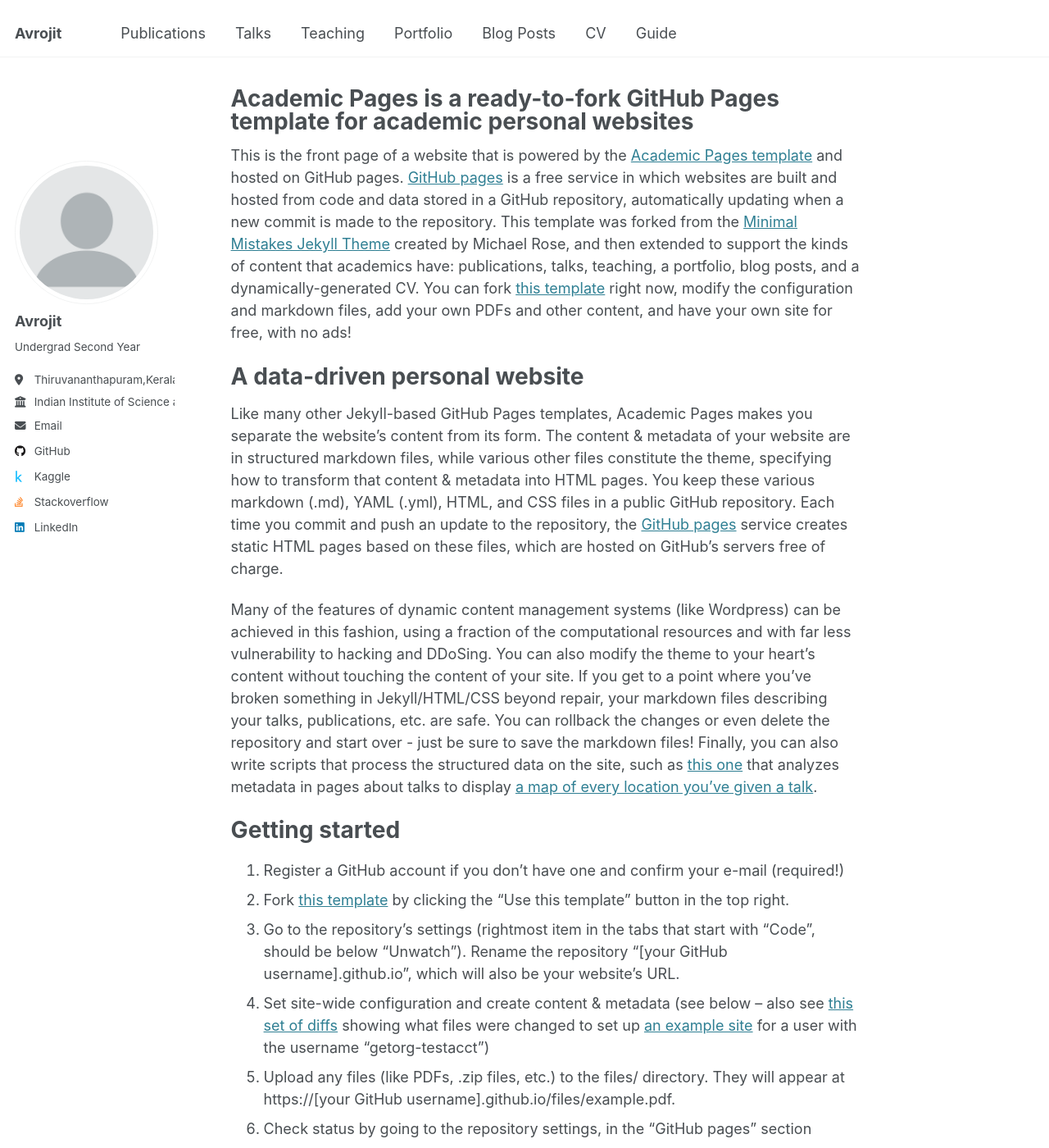
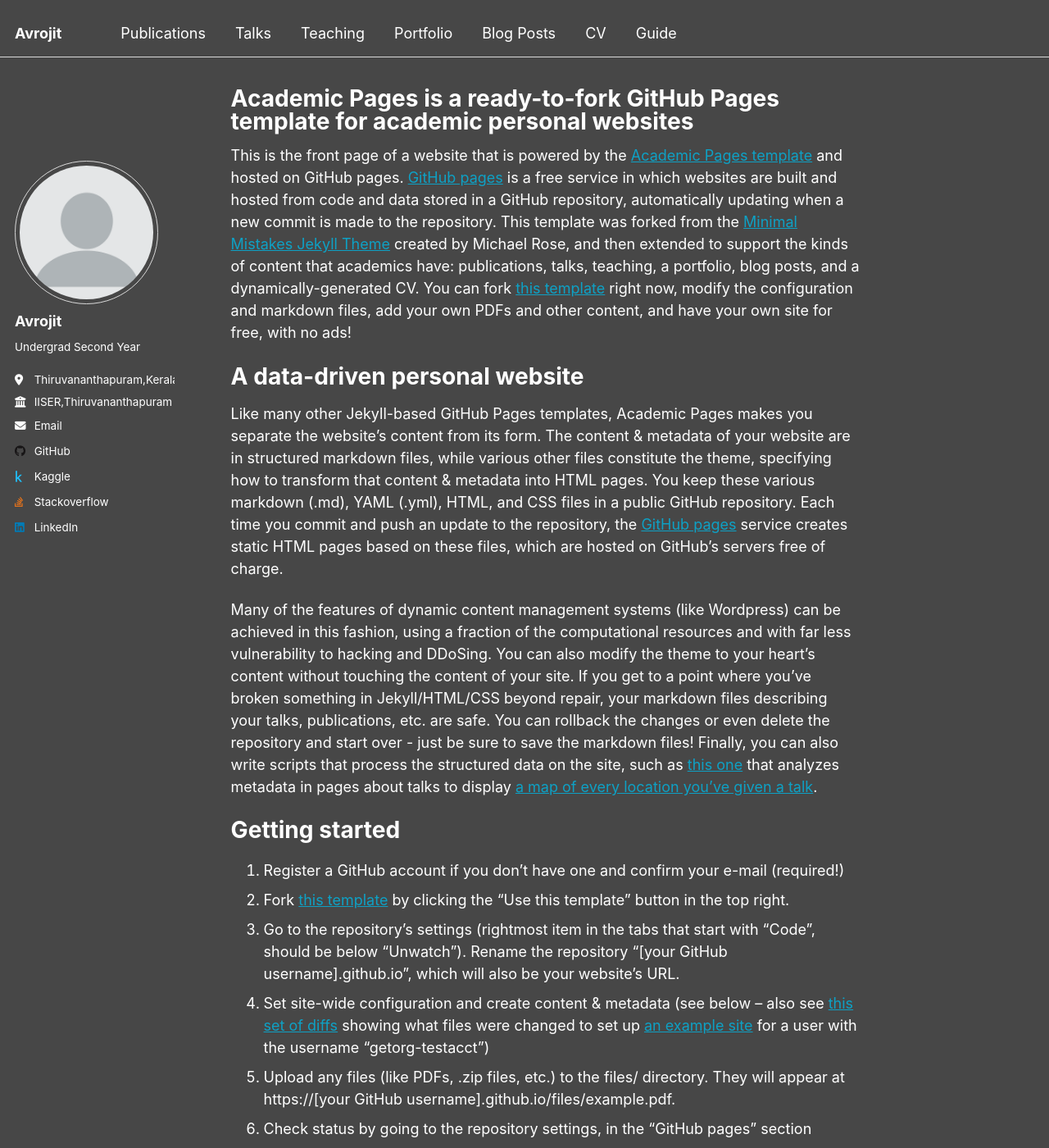
Before and after one commit to avroj1t/avroj1t.github.io, a Jekyll site: the page built from _pages/about.md, in a window 1280 px wide and 1400 px high. Shown: the whole window at 82% size. Built offline with Jekyll 4.4.1, drawn with Linux system fonts in a browser that asks for light colours.

Commit message:
Update _config.yml

```diff
--- a/_config.yml
+++ b/_config.yml
@@ -8,7 +8,7 @@
 
 # Basic Site Settings
 locale                   : "en-US"
-site_theme               : "default"
+site_theme               : "dark"
 title                    : "Avrojit"
 title_separator          : "-"
 name                     : &name "Avrojit Joydhar"
@@ -27,7 +27,7 @@
   pronouns         : # example:"she/her"
   bio              : "Undergrad Second Year"
   location         : "Thiruvananthapuram,Kerala"
-  employer         : "Indian Institute of Science and Education,Thiruvananthapuram"
+  employer         : "IISER,Thiruvananthapuram"
   uri              : # URL
   email            : "avrojit23@iisertvm.ac.in"
 
```
